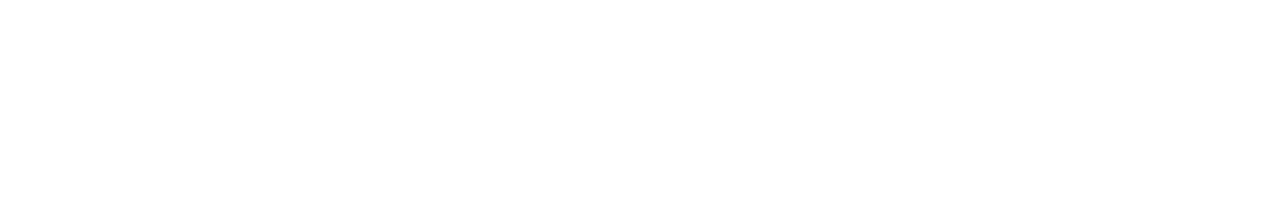
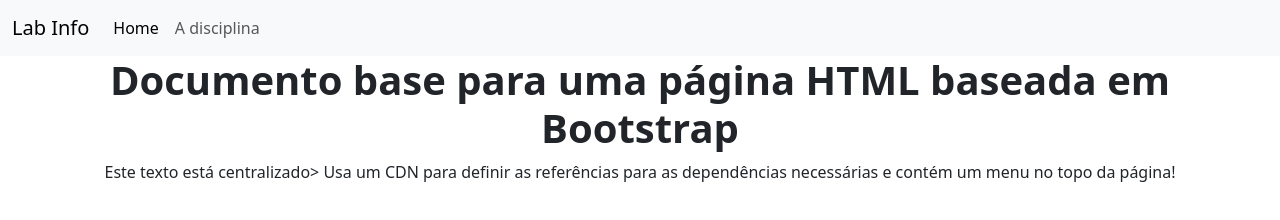
Before and after one commit to NicolasCP-12/LI2025-Teste03, a plain HTML site: page index.html in a window 1280 px wide. Drawn offline with nearby package versions, Linux system fonts and the light colour scheme.

Commit message:
4ª tarefa

```diff
--- a/index.html
+++ b/index.html
@@ -8,6 +8,35 @@
 
 </head>
 <body>
+    <nav class="navbar navbar-expand-lg bg-body-tertiary">
+  <div class="container-fluid">
+    <a class="navbar-brand" href="#">Lab Info</a>
+    <button class="navbar-toggler" type="button" data-bs-toggle="collapse" data-bs-target="#navbarNavDropdown" aria-controls="navbarNavDropdown" aria-expanded="false" aria-label="Toggle navigation">
+      <span class="navbar-toggler-icon"></span>
+    </button>
+    <div class="collapse navbar-collapse" id="navbarNavDropdown">
+      <ul class="navbar-nav">
+        <li class="nav-item">
+          <a href ="index.html" class="nav-link active" aria-current="page" href="#">Home</a>
+        </li>
+        <li class="nav-item">
+          <a href = "disciplina.html" class="nav-link" href="#">A disciplina</a>
+        </li>
+          </ul>
+        </li>
+      </ul>
+    </div>
+  </div>
+</nav>
+<div class="container text">
+    <h1 style="text-align: center;">
+        <b>
+            Documento base para uma página HTML baseada em Bootstrap
+        </b>
+    </h1>
+    <p style="text-align: center;">Este texto está centralizado>
+      Usa um CDN para definir as referências para as dependências necessárias e contém um menu no topo da página!
+    </p>
 
 
     <script src="https://cdn.jsdelivr.net/npm/bootstrap@5.3.8/dist/js/bootstrap.bundle.min.js" integrity="sha384-FKyoEForCGlyvwx9Hj09JcYn3nv7wiPVlz7YYwJrWVcXK/BmnVDxM+D2scQbITxI" crossorigin="anonymous"></script>
```
Also changed, not shown: disciplina.html (added).
